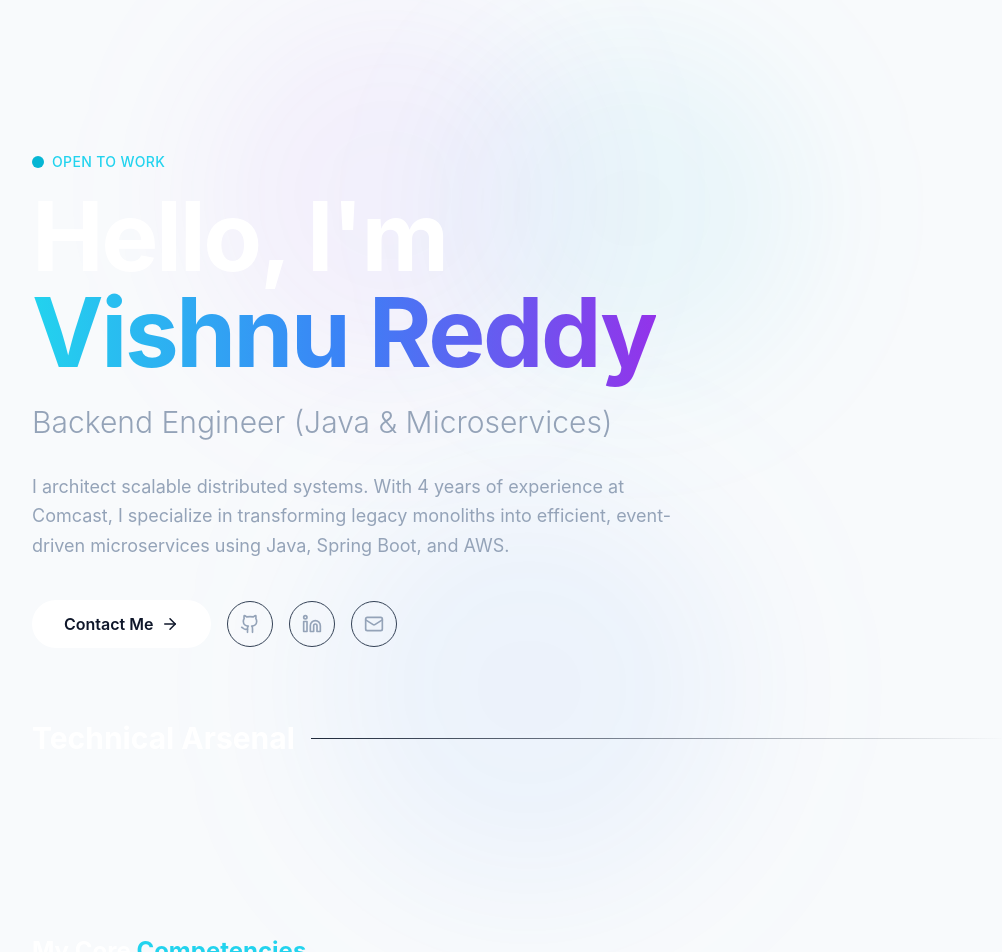
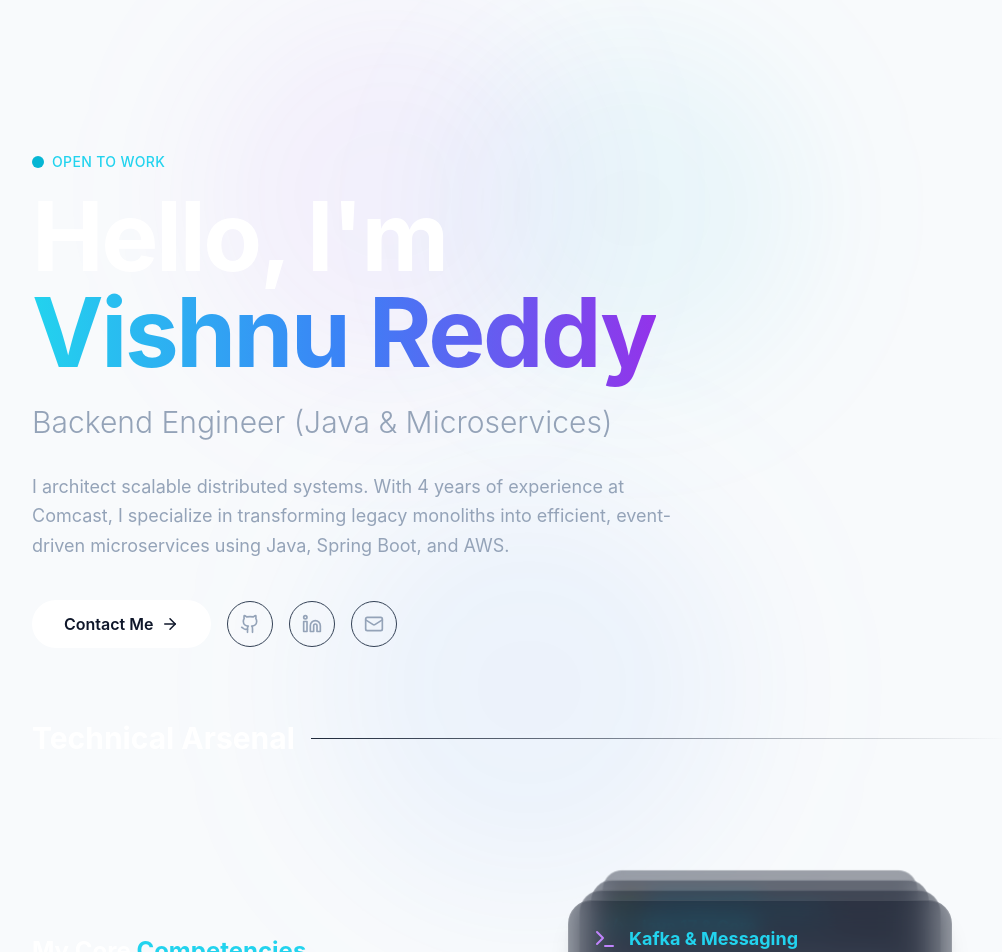
Before and after one commit to vishnu-reddy-k/vishnu-portfolio, a Next.js app: page / in a window 1280 px wide. Shown: the top 952 px of the page, without its empty margins (120-1122 px from the left). Built offline with nearby package versions, Linux system fonts and the light colour scheme.

Commit message:
Update tailwind.config.js

```diff
--- a/tailwind.config.js
+++ b/tailwind.config.js
@@ -2,12 +2,26 @@
 module.exports = {
   content: [
     "./app/**/*.{js,ts,jsx,tsx,mdx}",
+    "./pages/**/*.{js,ts,jsx,tsx,mdx}",
+    "./components/**/*.{js,ts,jsx,tsx,mdx}", // <--- THIS IS REQUIRED FOR ACETERNITY UI
+    "./src/**/*.{js,ts,jsx,tsx,mdx}"
   ],
   theme: {
     extend: {
       colors: {
-        primary: "#2563eb", // Professional Blue
-        dark: "#0f172a",    // Deep Slate
+        primary: "#2563eb",
+        dark: "#0f172a",
+      },
+      animation: {
+        blob: "blob 7s infinite",
+      },
+      keyframes: {
+        blob: {
+          "0%": { transform: "translate(0px, 0px) scale(1)" },
+          "33%": { transform: "translate(30px, -50px) scale(1.1)" },
+          "66%": { transform: "translate(-20px, 20px) scale(0.9)" },
+          "100%": { transform: "translate(0px, 0px) scale(1)" },
+        },
       },
     },
   },
```
